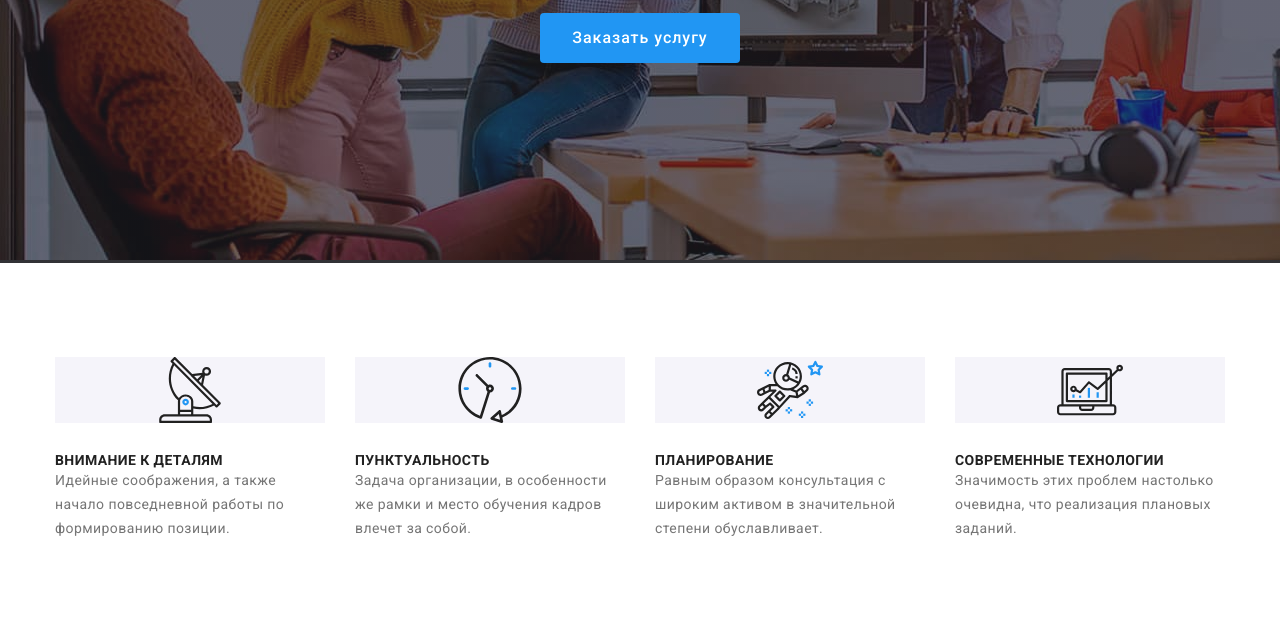
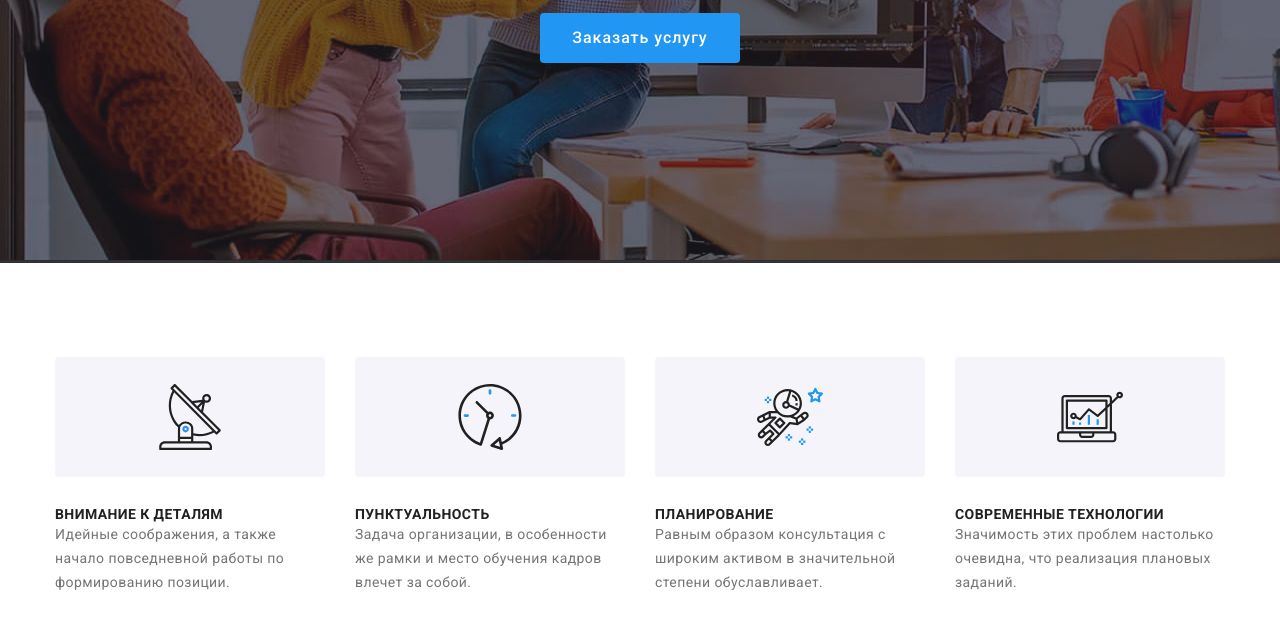
Before and after one commit to DenysPetrenk0/goit-markup-hw-07, a plain HTML site: page index.html in a window 1280 px wide. Shown: the part 422-1050 px from the top of the page. Drawn offline with nearby package versions, Linux system fonts and the light colour scheme.

Commit message:
added height in avd section

```diff
--- a/sass/layout/_avd.scss
+++ b/sass/layout/_avd.scss
@@ -32,5 +32,7 @@
     justify-content: center;
     align-items: center;
     background: var(--bg-color);
+    height: 120px;
+    border-radius: 4px;
     margin-bottom: 30px;
 }
```
Also changed, not shown: css/main.css, css/main.min.css, 2 other files.
